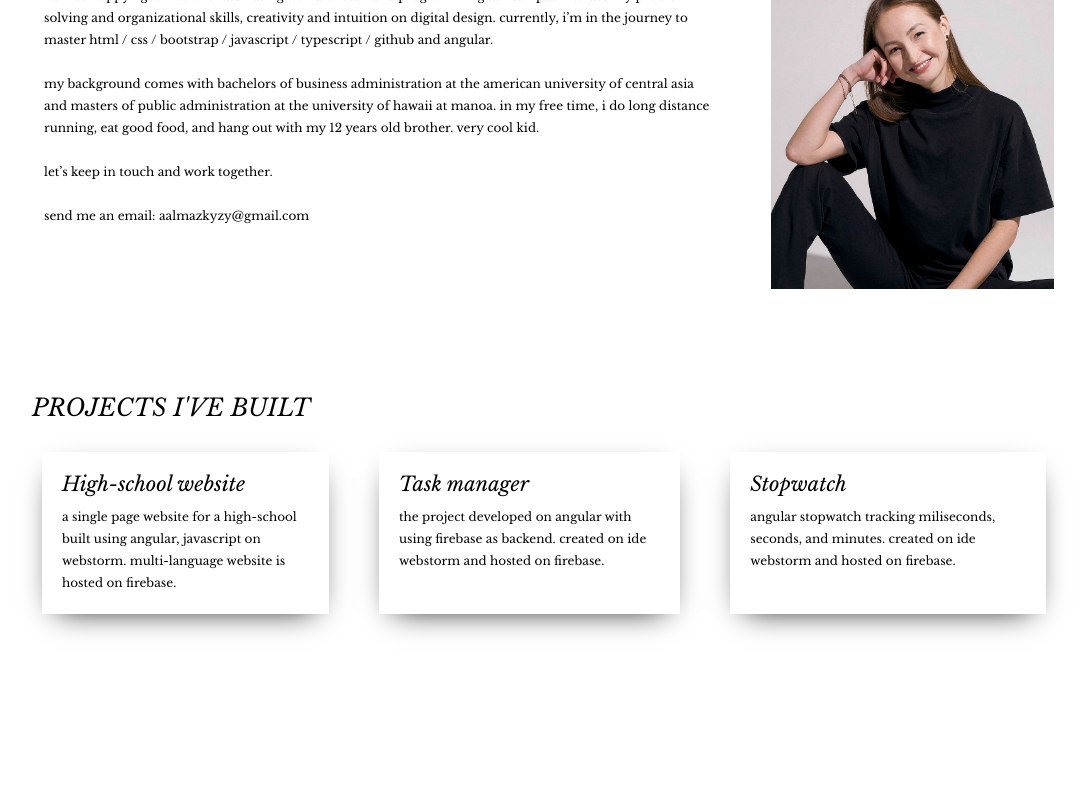
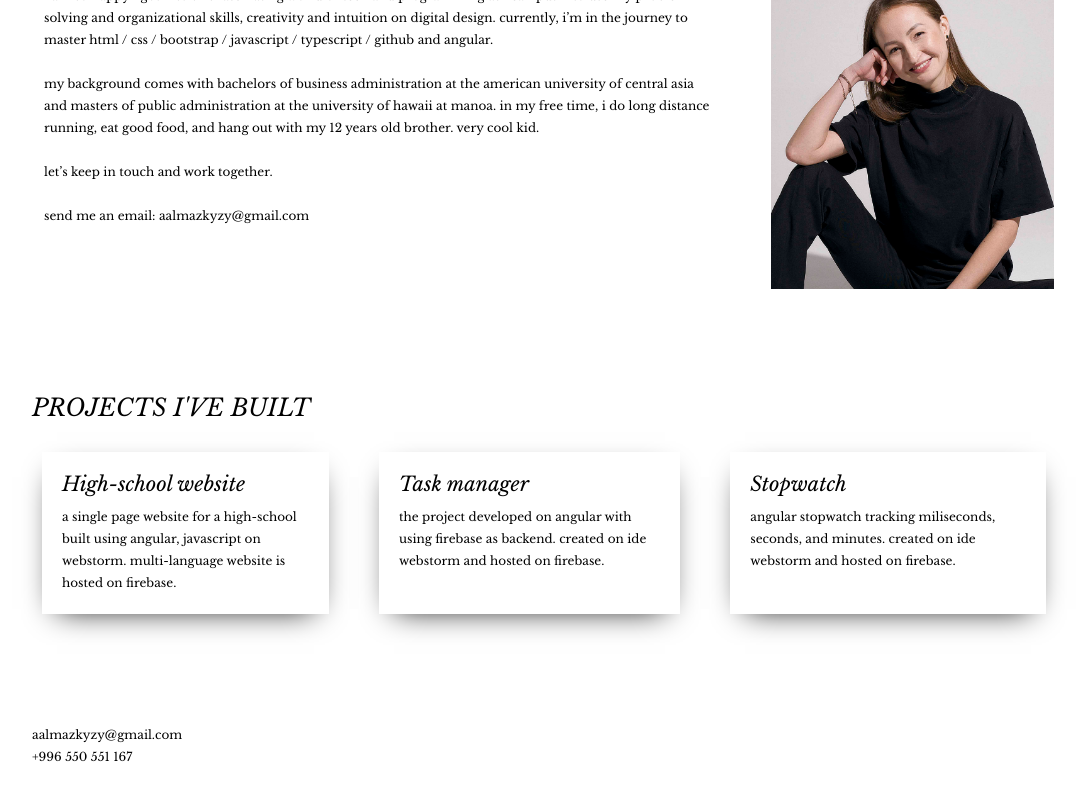
Before and after one commit to Aidai6/portfolio, an Angular app: page / in a window 1280 px wide. Shown: the part 328-1128 px from the top of the page, without its empty margins (96-1183 px from the left). Before the commit the page ends 1002 px from the top, so only its background shows below. Built offline with nearby package versions, Linux system fonts and the light colour scheme.

Commit message:
added content to footer component

```diff
--- a/src/app/app.component.html
+++ b/src/app/app.component.html
@@ -1,3 +1,4 @@
 <app-header></app-header>
 <app-about></app-about>
 <app-projects></app-projects>
+<app-footer></app-footer>
--- a/src/app/footer/footer.component.html
+++ b/src/app/footer/footer.component.html
@@ -1 +1,5 @@
-<p>footer works!</p>
+<section>
+  <p>aalmazkyzy@gmail.com</p>
+  <p>+996 550 551 167</p>
+
+</section>
--- a/src/app/projects/projects.component.css
+++ b/src/app/projects/projects.component.css
@@ -17,7 +17,6 @@
   align-items: flex-start;
   box-shadow: 0 10px 30px -15px ;
 }
-
 
 h2 {
   text-transform: uppercase;
```
